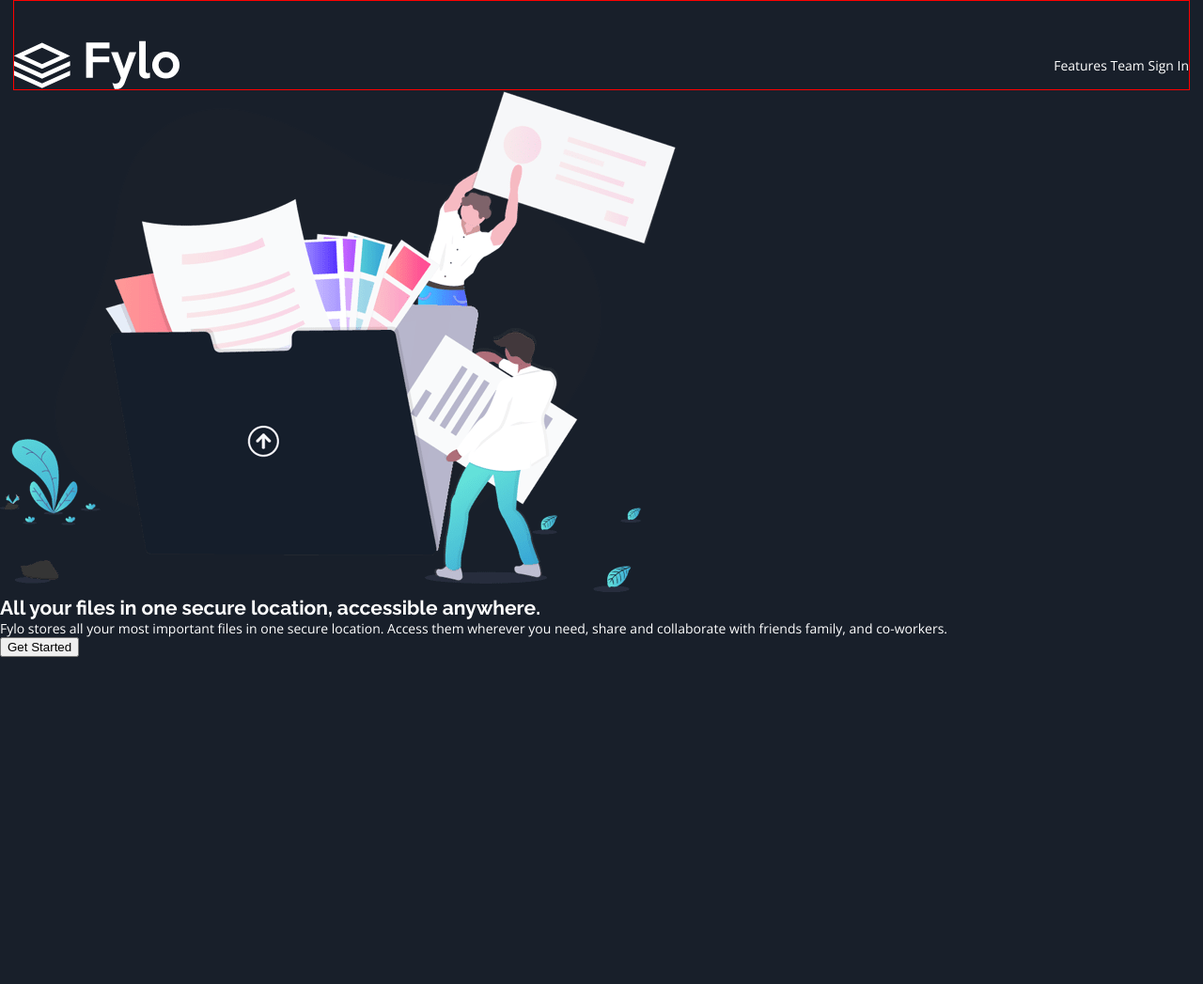
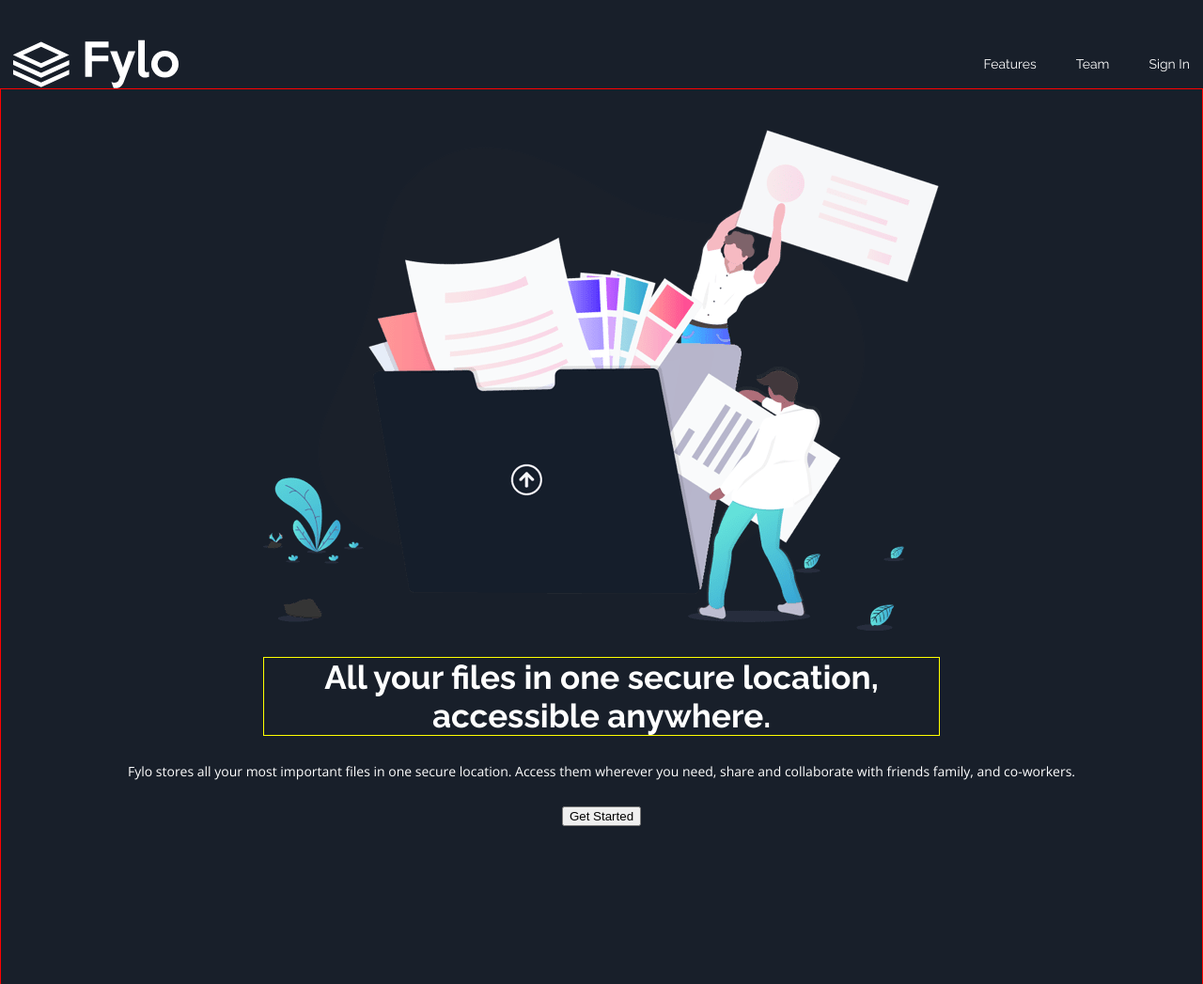
Before and after one commit to yxrchhhhxpppp/bootcamp-tecsup, a plain HTML site: page semana03/dia02-css-landing-page/index.html in a window 1280 px wide. Shown: the whole page at 94% size. Before the commit the page ends 800 px from the top, so only its background shows below. Drawn offline with nearby package versions, Linux system fonts and the light colour scheme.

Commit message:
dia02-css-landing-page

```diff
--- a/semana03/dia02-css-landing-page/styles.css
+++ b/semana03/dia02-css-landing-page/styles.css
@@ -46,10 +46,17 @@ h1 {
     display: none; /*--- Esta oculto ---*/
 }
 
+.wrapper {
+    /*width: 1440px;*/
+
+    width: min(100% - 42px, 1440px);  /*--- En una pantalla pequeña se adaptará a el 100% ---*/
+
+}
+
 /*--- HEADER SECTION ---*/
 
 .header {
-    border: 1px solid red;
+    /* border: 1px solid red; */
 
     display: flex;
     justify-content: space-between; /*--- Divide el espacio en ambos lados (extremos) ---*/
@@ -57,9 +64,53 @@ h1 {
 
     padding-top: 3rem; /*--- Espacio entre contenido y borde superior (por el "top") ---*/ /* 42px <> 3rem <> 3 * 14px */
 
-    margin: 0 1rem; /*--- Espaciado (el 0 es arriba y abajo, y el 1 es derecha e izquierda) ---*/
+    /*margin: 0 1rem; /*--- Espaciado (el 0 es arriba y abajo, y el 1 es derecha e izquierda) ---*/
+    margin: 0 auto; /* el auto es para izquierda y derecha*/
+    margin: 0 1rem;
 }
 
 .header__nav {
     /* TODO: termimar el css de esta navegación */
+    display: flex;
+    gap: 3rem; /* 42px <> 3rem <> 3 * 14px */ /*--- Definir espacio (o "canalón") entre las filas y las columnas ---*/
+
+    font-family: "Raleway", sans-serif;
 }
+
+/* HERO SECTION */
+
+/* TODO: Terminar el css para la sección hero. Usar bien el nombrado de clases y usar la función min. */
+
+.hero {
+    border: 1px solid red;
+
+    display: flex;
+    flex-direction: column;
+    align-items: center;
+    gap: 2rem;
+
+    padding-top: 3rem;
+    padding-bottom: 12rem;
+}
+
+.hero__image {}
+
+.hero__tittle {
+    border: 1px solid yellow;
+    width: min(100% - 3rem, 720px);
+
+    font-family: "Raleway", sans-serif;
+    font-weight: 700; /*Por defecto*/
+    font-size: 2.5rem;
+
+    text-align: center;
+}
+
+.hero__text {
+    /* TODO: Terminar de aplicar los estilos al parrafo del hero*/
+
+}
+
+.hero__button {
+
+}
```
